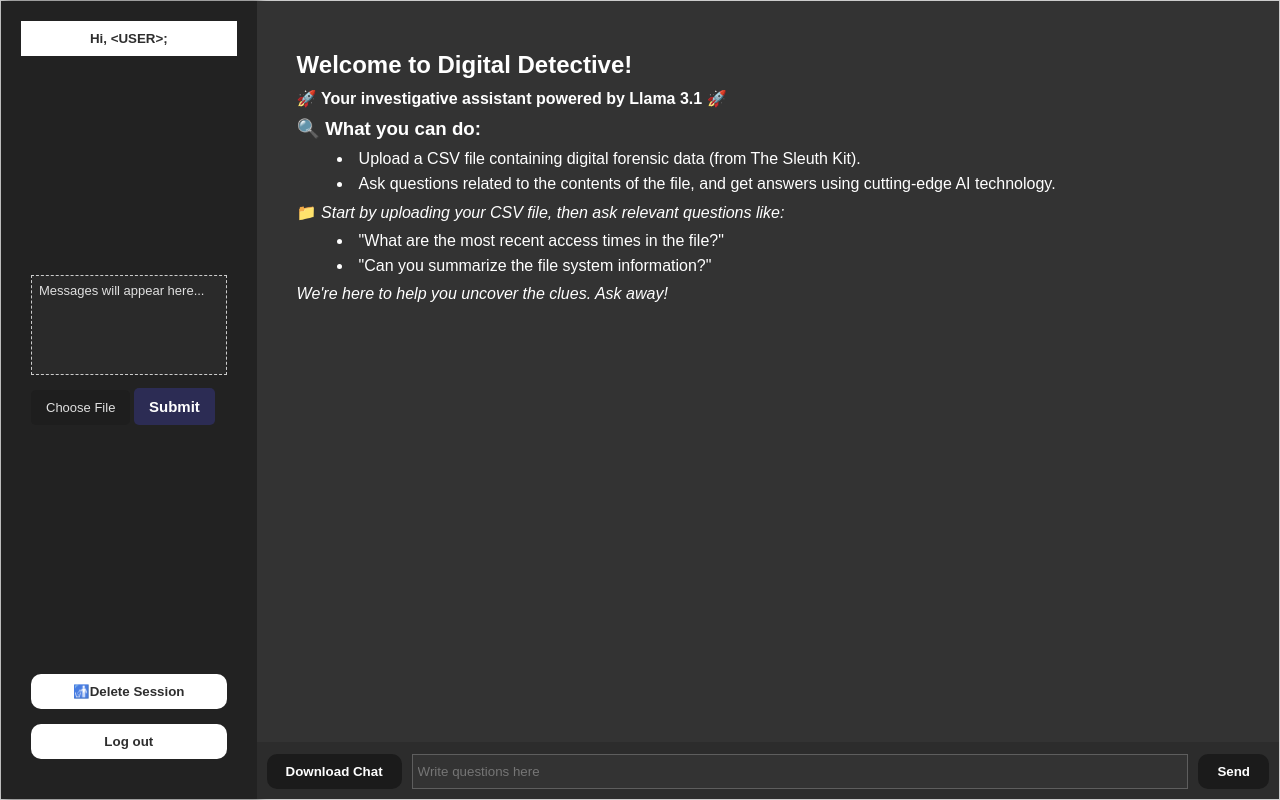
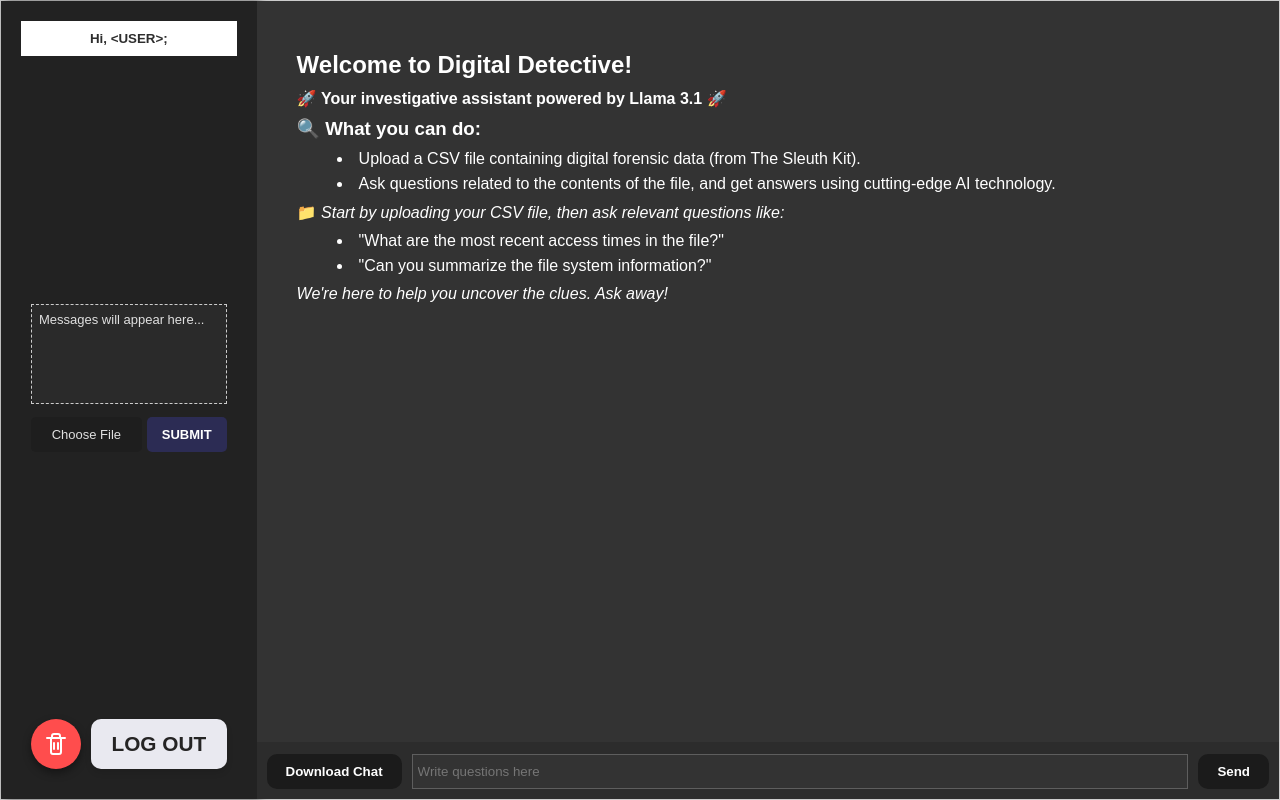
Before and after one commit to anowii/DigitalDetectives, a Flask app: page /home in a window 1280 px wide. Run offline with Flask 3, Linux system fonts and the light colour scheme.

Commit message:
Updated CSS, file_sumbit and deleteButton
Changed the delete buttons apperance.
+ Added delete_button.js
! This is only a starting point/template, you can now "interact" with the button. !! But it does NOT delete anything at the moment.

- file_sumbit.js
When choosing a file, the text now changes to the choosen file and reverts back when the file has been submitted.

it should NOT affect the functionality of the submit button.

```diff
--- /dev/null
+++ b/Intergrated/static/delete_button.js
@@ -0,0 +1,17 @@
+/* Detta är bara en start punkt, den som forstätter arbeta på detta kan ändra det som behövs*/
+
+document.addEventListener("DOMContentLoaded", () => {
+    const trashButton = document.querySelector('.trash-button');
+    if (trashButton) {
+        trashButton.addEventListener('click', () => {
+            console.log("Trash button clicked!");
+            const confirmed = confirm("Are you sure you want to delete this?");
+            if (confirmed) {
+                console.log("Item deleted.");
+                // Additional deletion logic here
+            }
+        });
+    } else {
+        console.warn("Trash button not found in the DOM.");
+    }
+});
--- a/Intergrated/static/file_submit.js
+++ b/Intergrated/static/file_submit.js
@@ -1,3 +1,20 @@
+
+// Update the label text when a file is selected
+function updateFileName() {
+    const fileInput = document.getElementById('uploadFile');
+    const fileLabel = document.querySelector('label[for="uploadFile"]');
+
+    if (fileInput.files.length > 0) {
+        fileLabel.textContent = fileInput.files[0].name; // Display the selected file name
+    } else {
+        fileLabel.textContent = 'Choose File'; // Reset to default text if no file is selected
+    }
+}
+
+// Add event listener to the file input
+document.getElementById('uploadFile').addEventListener('change', updateFileName);
+
+// Handle from submisson
 document.getElementById('uploadForm').onsubmit = function(event) {
     event.preventDefault();
     const fileInput = document.getElementById('uploadFile');
@@ -18,6 +35,9 @@ document.getElementById('uploadForm').onsubmit = function(event) {
             success: function(response) {
                 if (response.status === "success") {
                     alert(`File "${response.filename}" uploaded successfully!`);
+
+                    document.querySelector('label[for="uploadFile"]').textContent = 'Choose File';
+                    fileInput.value = ''; // Clear the file input
                 } else {
                     alert(`Error: ${response.message}`);
                 }
--- a/Intergrated/static/home.css
+++ b/Intergrated/static/home.css
@@ -108,19 +108,20 @@ body {
 /***********************************/
 
 .empty-one{
+    display: flex;
     width: 100%;
     padding: 10px;
-    display: flex;
     gap: 3px; /* Space between the elements*/
     flex-direction: column;
 }
 
 .empty-two{
+    display: flex;
     width: 100%;
     padding: 10px;
-    display: flex;
-    gap: 5px; /* Space between the elements*/
-    flex-direction: column;
+    gap: 10px; /* Space between the elements*/
+    flex-direction: row;
+    flex-wrap: wrap;
 }
 
 
@@ -136,38 +137,102 @@ body {
     background-color: #ffffff;
     color: #000000d2;
     cursor: default;
-    font-family: inherit;
     font-weight: bold;
-    cursor: default;
 }
 
-/* Styling for  upload, and logout buttons */
-.deleteSession button, .logout button {
+.logout{
+    display: flex;
+    flex-grow: 1;
+}
+
+/* Styling for logout button */
+.logout button {
     width: 100%;
     padding: 10px;
     border: none;
-    background-color: #ffffff;
-    color: #000000d2;
+    background-color:#e9e9f0;
     cursor: pointer;
-    transition: #222 0.3s; /* Smooth transition for hover effect */
-    font-family: inherit;
     font-weight: bold;
     border-radius: 10px;
+    box-shadow: 0px 4px 6px rgba(0, 0, 0, 0.1);
+    color: #252424;
+    text-transform: uppercase;
+    font-size: 1.3em;
 }
 
+.logout button:hover {
+    transform: translateY(-1px);
+    box-shadow: 0 6px 12px rgba(0, 0, 0, 0.3);
+}
+
+/*Remove?*/
 .deleteSession button{
     background-color: #ffffff;
     margin-bottom: 5px;
     margin-top: 10px;
 }
 
-/* Logout button has a different color */
-.logout button {
-    background-color: #ffffff;
-    margin-top: 5px;
-    margin-bottom: 10px;
+/******************************************/
+/********  Trash button Styling  **********/
+/*****************************************/
+
+/* Trash button styling */
+.trash-button {
+    background-color: #ff4d4d;        /* Red color for the button */
+    border: none;
+    border-radius: 50%;               /* Make it circular */
+    width: 50px;                      /* Larger width */
+    height: 50px;                     /* Larger height */
+    display: flex;
+    align-items: center;
+    justify-content: center;
+    cursor: pointer;
+    box-shadow: 0 4px 8px rgba(0, 0, 0, 0.4); /* Add shadow for depth */
 }
 
+/* SVG icon styling */
+.trash-button svg {
+    fill: none;
+    stroke: white;
+    width: 24px;
+    height: 24px;
+}
+
+/* Hover effect for button */
+.trash-button:hover {
+    background-color: #ff6666;       /* Lighter red on hover */
+    transform: translateY(-2px);     /* Slight upward motion */
+    box-shadow: 0 6px 12px rgba(0, 0, 0, 0.6); /* Stronger shadow on hover */
+}
+
+/* Active state for click effect */
+.trash-button:active {
+    transform: scale(0.95);
+}
+
+/* Tooltip styling */
+.tooltip {
+    visibility: hidden;                /* Hide by default */
+    background-color: #222;            /* Dark background */
+    color: #fff;                       /* White text */
+    text-align: center;
+    padding: 5px 8px;
+    border-radius: 5px;
+    position: absolute;
+    bottom: 70px;                      /* Position above the button */
+    left: 50%;
+    transform: translateX(-50%);
+    white-space: nowrap;
+    font-size: 14px;
+    opacity: 0;
+    transition: opacity 0.2s;
+}
+
+/* Show tooltip on hover */
+.trash-button:hover .tooltip {
+    visibility: visible;
+    opacity: 1;
+}
 
 /***************************************************/
 /********  File upload and Error messages *********/
@@ -181,11 +246,17 @@ body {
 /* Updated .upload class to handle the new submit button */
 .upload {
     display: flex;
-    flex-direction: column; /* Stack uppload, submit button, and progress bar vertically*/
-    gap: 5px; /* Space between the elements*/
+    flex-direction: row; /* Stack uppload, submit button, and progress bar vertically*/
     margin-top: 10px;
     margin-bottom: 10px;
     font-size: 13px;
+}
+
+.upload form{
+    display: flex;
+    flex-wrap: wrap;
+    flex-grow: 1;
+    gap: 5px; /* Space between the elements*/
 }
 
 /* Label (Choose file) for the file upload, styled as a button */
@@ -193,9 +264,10 @@ body {
     background-color: #1E1E1E;
     cursor: pointer;
     padding: 10px 15px;
-   /* border: 1px solid #007bff; */
     border-radius: 5px;
     color: #E0E0E0;
+    flex-grow: 1;
+    text-align: center;
 }
 
 /* Change background on hover */
@@ -212,7 +284,8 @@ body {
     border: none;
     border-radius: 5px;
     font-weight:bold;
-    font-size: 15px;
+    font-size: 1em;
+    text-transform: uppercase;
 }
 
 /* Change background on hover for the submit button */
@@ -257,7 +330,6 @@ body {
     background-color: #0e1b2eb5;
     text-align: left; /* Align text to the left */
     color: #dad7d7;
-
 }
 
 
--- a/Intergrated/templates/home.html
+++ b/Intergrated/templates/home.html
@@ -5,10 +5,12 @@
     <meta name="viewport" content="width=device-width, initial-scale=1.0">
     <title>Chat App</title>
     <link rel="stylesheet" href="../static/home.css">
+    <link rel="stylesheet" href="https://cdnjs.cloudflare.com/ajax/libs/font-awesome/6.0.0-beta3/css/all.min.css">
     <!--file upload handling-->
     <script src="https://code.jquery.com/jquery-3.6.0.min.js"></script>
     <script src="../static/file_submit.js" defer></script>
     <script src="../static/chat.js" defer></script>
+    <script src="../static/delete_button.js" defer></script>
 
 </head>
 <body>
@@ -33,19 +35,22 @@
                 <div class="upload">
                     <form id="uploadForm" enctype="multipart/form-data">
                         <input type="file" id="uploadFile" name="file">
-                        <label for="uploadFile">Choose File</label>
+                        <label for="uploadFile", id="uploadLable">Choose File</label>
                         <button type="submit">Submit</button>
-
                     </form>
                 </div>
             </div>
 
             <!-- Margin aligner -->
             <div class="empty-two">
-                <!-- Delete button -->
-                <div class="deleteSession">
-                <button>🚮Delete Session </button>
-                </div>
+                 <!-- Delete Button -->
+                <button class="trash-button" aria-label="Delete">
+                    <span class="tooltip">Delete Session</span>
+                    <svg width="28" height="28" viewBox="0 0 24 24" fill="none" xmlns="http://www.w3.org/2000/svg">
+                        <path d="M3 6h18M8 6V4a2 2 0 012-2h4a2 2 0 012 2v2m1 0v14a2 2 0 01-2 2H9a2 2 0 01-2-2V6h10zM10 11v6M14 11v6"
+                              stroke="#fff" stroke-width="2" stroke-linecap="round" stroke-linejoin="round"/>
+                    </svg>
+                </button>
 
                 <!-- Logout button -->
                 <div class="logout">
```
Also changed, not shown: Intergrated/ui_host.py (+6 -2 lines).
